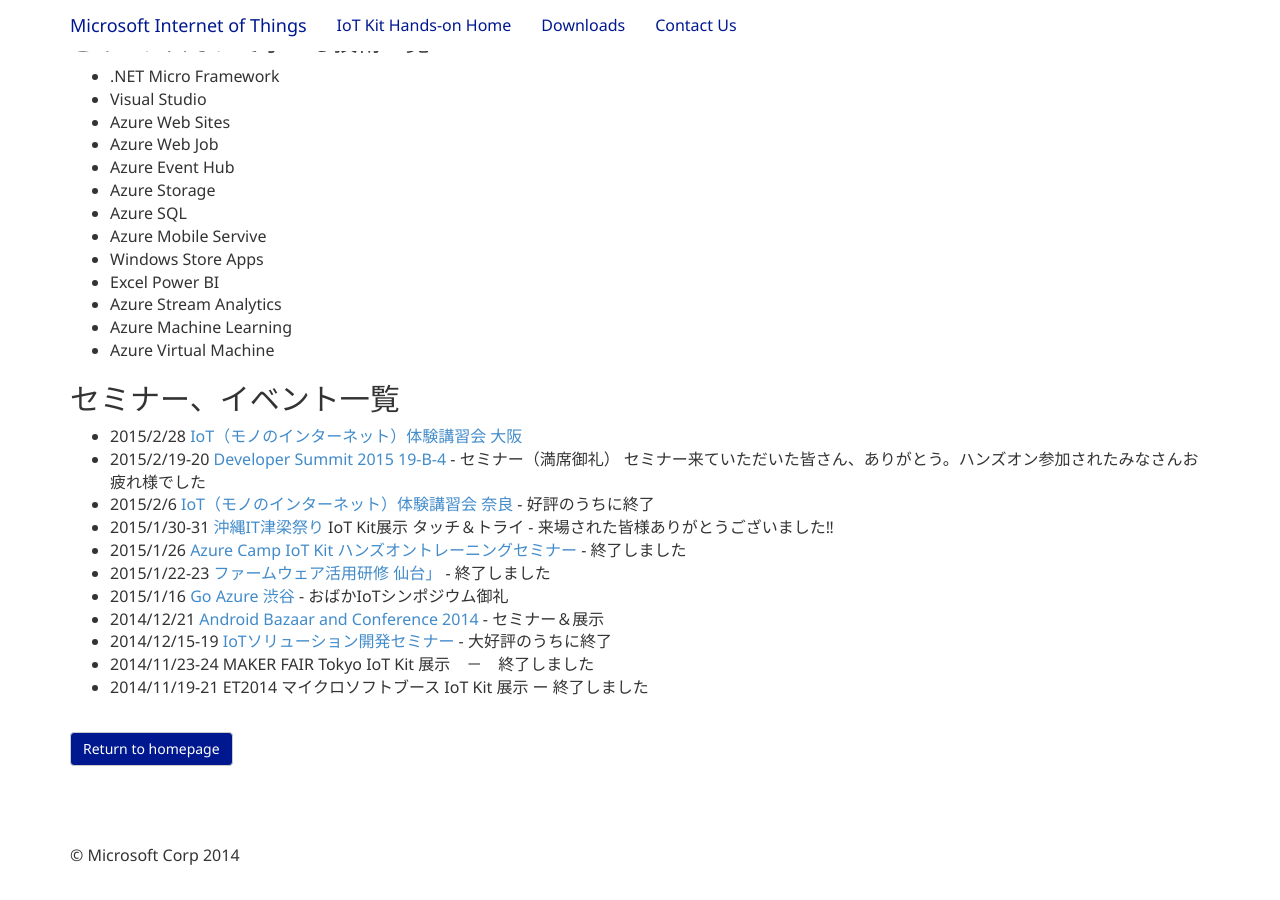
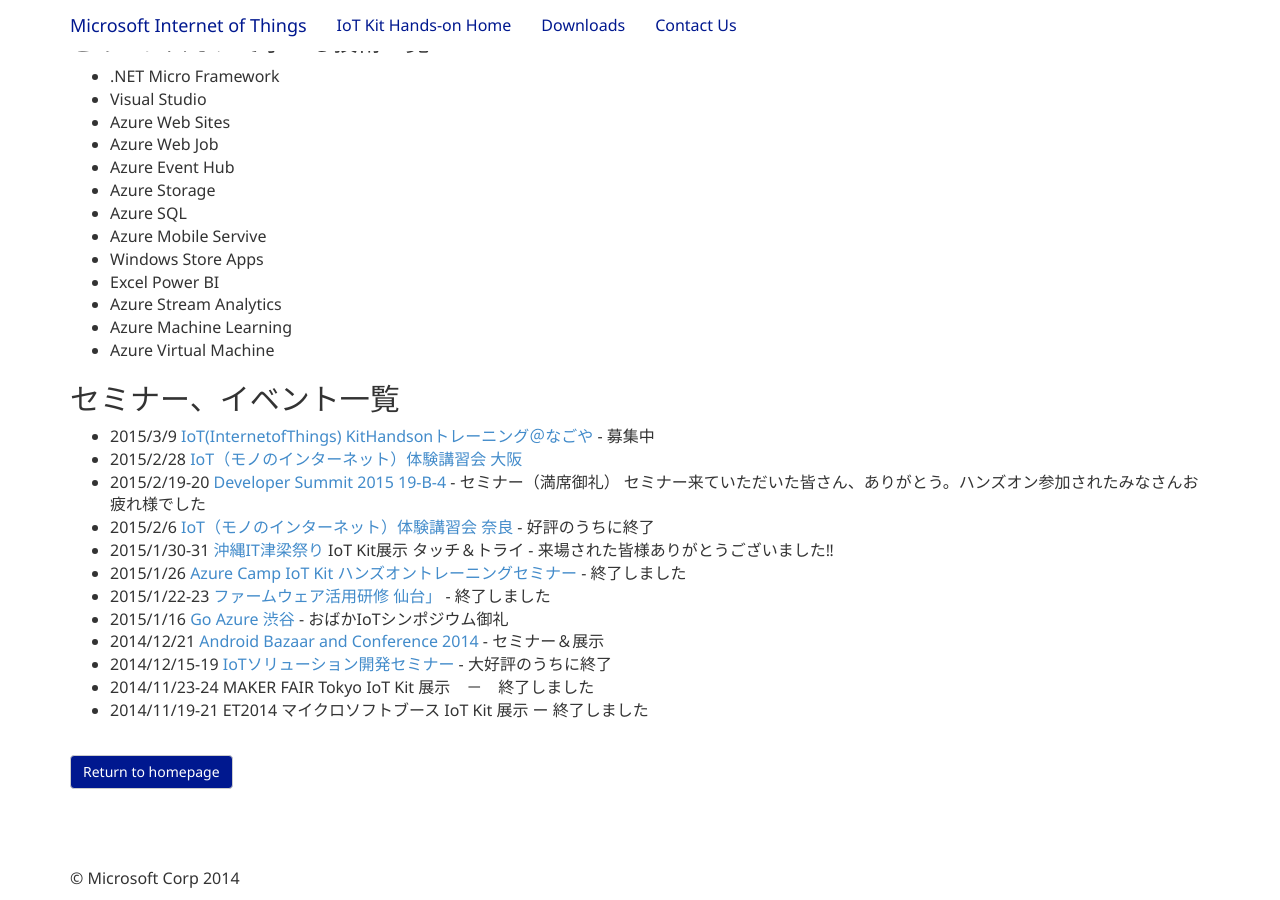
Before and after one commit to ms-iotkithol-jp/ms-iotkithol-jp.github.io, a Jekyll site: the page built from HowToLearn.md, in a window 1280 px wide and 900 px high, scrolled down 583 px. Built offline with Jekyll 4.4.1, drawn with Linux system fonts in a browser that asks for light colours; nearby versions of some CDN libraries; before the commit the page ends 1460 px from its top, so only the background shows below that.

Commit message:
Add Nagoya

```diff
--- a/HowToLearn.md
+++ b/HowToLearn.md
@@ -29,6 +29,7 @@
 
 ## セミナー、イベント一覧
 
+* 2015/3/9  [IoT(InternetofThings) KitHandsonトレーニング＠なごや](http://partake.in/events/a7d9efc3-c5bc-4d2a-b447-4674ce5cd4f6) - 募集中
 * 2015/2/28 [IoT（モノのインターネット）体験講習会 大阪](http://eccsmartapp.doorkeeper.jp/events/20724)
 * 2015/2/19-20 [Developer Summit 2015 19-B-4](http://event.shoeisha.jp/devsumi/20150219/timetable) - セミナー（満席御礼） セミナー来ていただいた皆さん、ありがとう。ハンズオン参加されたみなさんお疲れ様でした
 * 2015/2/6 [IoT（モノのインターネット）体験講習会 奈良](http://www.pref.nara.jp/item/133489.htm) - 好評のうちに終了
```
